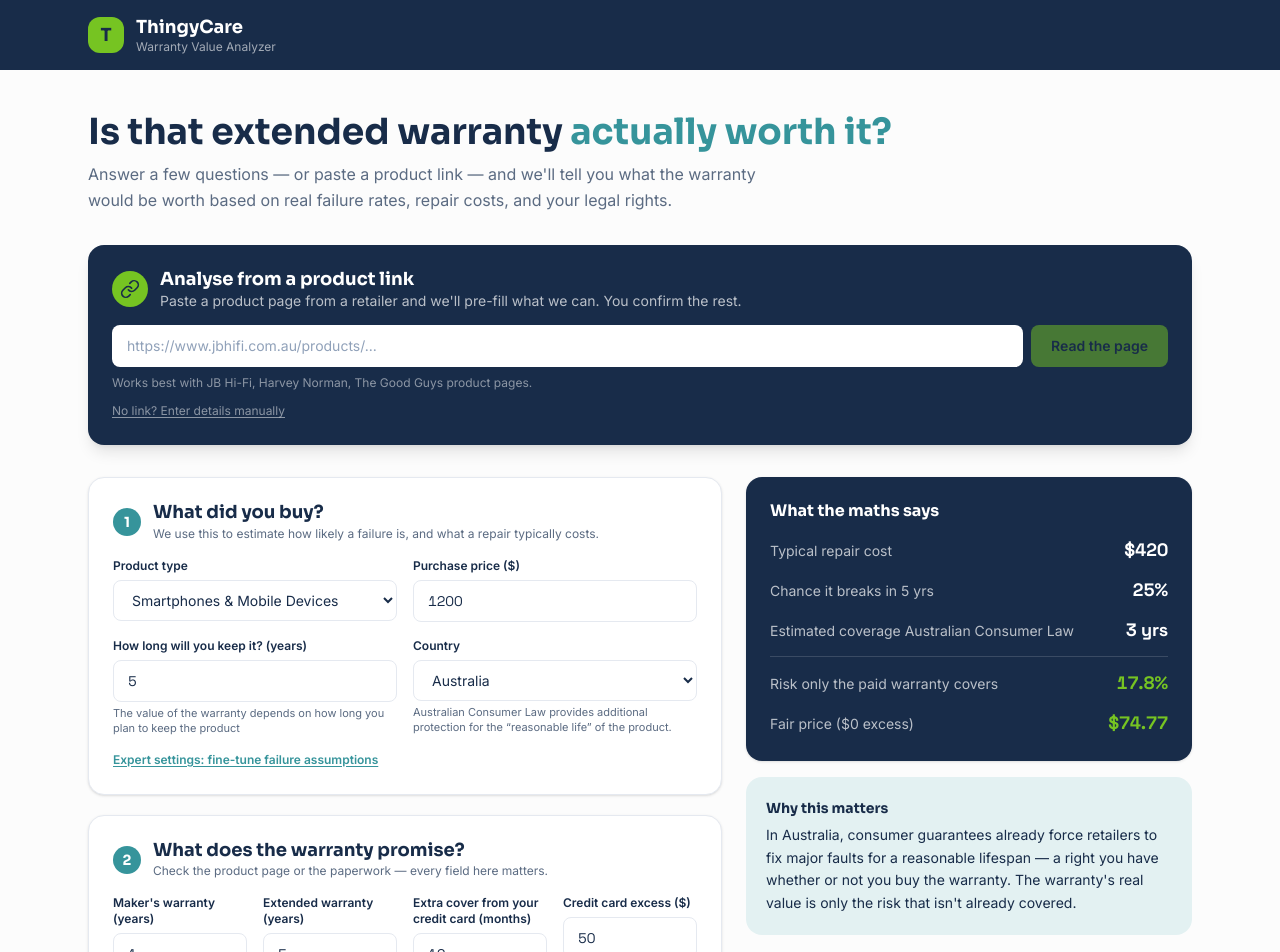
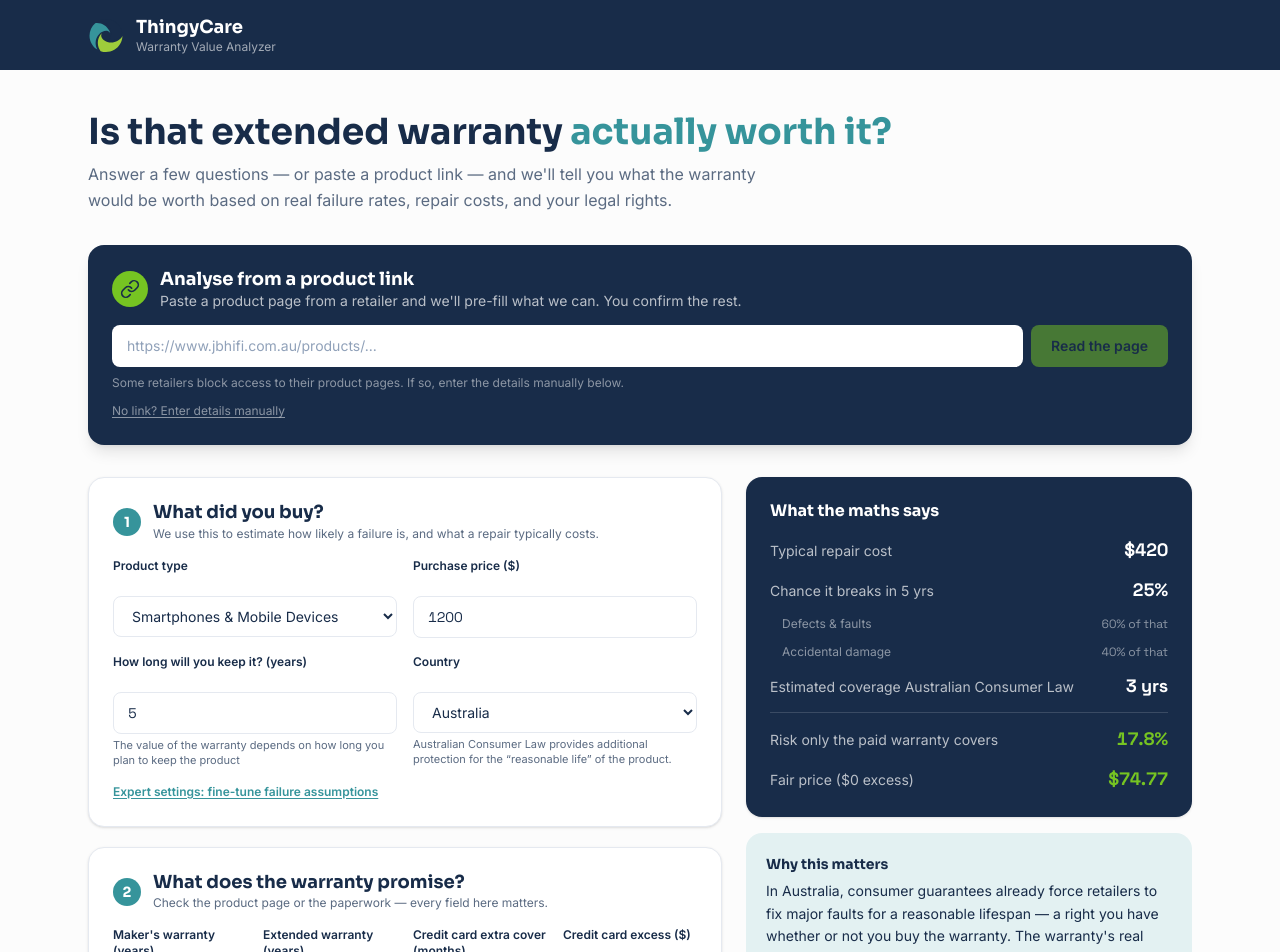
Before and after one commit to ivandenisovich/extended-warranty-calculator, a Next.js app: page / in a window 1280 px wide. Shown: the top 952 px of the page. Built offline with nearby package versions, Linux system fonts and the light colour scheme.

Commit message:
Updated 4107097-ThingyCare_Icon.svg

```diff
--- a/app/InputFlow.tsx
+++ b/app/InputFlow.tsx
@@ -43,7 +43,7 @@ export const INITIAL_STATE: FormState = {
 
 const inputCls =
   'w-full rounded-lg border border-tc-border bg-white px-3.5 py-2.5 text-sm text-tc-navy focus:outline-none focus:ring-2 focus:ring-tc-teal focus:border-transparent transition-shadow';
-const labelCls = 'block text-xs font-semibold text-tc-navy mb-1.5';
+const labelCls = 'block text-xs font-semibold text-tc-navy mb-1.5 min-h-8';
 const stepBadge =
   'w-7 h-7 rounded-full bg-tc-teal text-white font-display text-sm font-bold flex items-center justify-center shrink-0';
 
@@ -174,7 +174,7 @@ export default function InputFlow({
 
       <StepCard n={2} title="What does the warranty promise?" subtitle="Check the product page or the paperwork — every field here matters.">
         <div className="grid grid-cols-2 sm:grid-cols-4 gap-4">
-          <Field label="Maker's warranty (years)" hint="Usually 1.">
+          <Field label="Maker's warranty (years)" hint="Check the retailer or manufacturer's website.">
             <input
               type="number"
               min={0}
@@ -193,7 +193,7 @@ export default function InputFlow({
             />
           </Field>
           <Field
-            label="Extra cover from your credit card (months)"
+            label="Credit card extra cover (months)"
             hint="Many cards extend the maker's warranty if you paid with them."
           >
             <input
--- a/app/LinkAnalyzer.tsx
+++ b/app/LinkAnalyzer.tsx
@@ -2,12 +2,6 @@
 
 import { useState } from 'react';
 import type { ExtractedProduct } from './extractTypes';
-
-const EXAMPLES = [
-  { label: 'JB Hi-Fi', hint: 'jbhifi.com.au' },
-  { label: 'Harvey Norman', hint: 'harveynorman.com.au' },
-  { label: 'The Good Guys', hint: 'thegoodguys.com.au' },
-];
 
 export default function LinkAnalyzer({
   onApply,
@@ -82,7 +76,7 @@ export default function LinkAnalyzer({
       </div>
 
       <p className="text-xs text-white/50 mt-2">
-        Works best with {EXAMPLES.map((e) => e.label).join(', ')} product pages.
+        Some retailers block access to their product pages. If so, enter the details manually below.
       </p>
 
       {error && (
--- a/app/NumbersSection.tsx
+++ b/app/NumbersSection.tsx
@@ -121,12 +121,14 @@ export default function NumbersSection({
 
   const mfrWidthPct = pct(mfrYears * 12);
   const { overlapMonths, postAclMonths } = evaluation.ewTrack;
+  const uncoveredStartPct = pct(Math.max(0, evaluation.uncovered.startMonth - 1));
   const trackPcts = {
     mfr: mfrWidthPct,
     aclExtra: pct(evaluation.estimatedAclYears * 12) - mfrWidthPct,
     ewOverlap: pct(overlapMonths),
     ewPostAcl: pct(postAclMonths),
     cc: pct(ccExtensionMonths),
+    uncovered: Math.max(0, 100 - uncoveredStartPct),
   };
 
   // Time axis: one tick per year of ownership, centred in each year band.
@@ -144,6 +146,10 @@ export default function NumbersSection({
     ccExtensionMonths > 0
       ? `${evaluation.ccTrack.riskPercentage}% of failures happen in the extra months your credit card adds to the maker's warranty${ccExcess > 0 ? ` (a ${ccExcess} excess applies per claim)` : ' (no excess)'}.`
       : 'No credit card extension — add one in step 2 if your card offers it.';
+  const uncoveredTooltip =
+    evaluation.uncovered.riskPercentage > 0
+      ? `${evaluation.uncovered.riskPercentage}% of failures happen after every layer of cover has ended — nobody pays for these, you do.`
+      : 'Some form of cover runs for your whole ownership period, so nothing falls outside it.';
 
   return (
     <div className="space-y-5">
@@ -265,6 +271,13 @@ export default function NumbersSection({
             gridlines={gridlines}
             segments={[{ leftPct: trackPcts.mfr, widthPct: trackPcts.cc, riskPct: evaluation.ccTrack.riskPercentage, color: ORANGE, text: 'light', tooltip: ccTooltip }]}
           />
+          {evaluation.uncovered.riskPercentage > 0 && (
+            <TrackBar
+              label="Not covered"
+              gridlines={gridlines}
+              segments={[{ leftPct: uncoveredStartPct, widthPct: trackPcts.uncovered, riskPct: evaluation.uncovered.riskPercentage, color: '#b7bdc9', text: 'dark', tooltip: uncoveredTooltip }]}
+            />
+          )}
         </div>
         {/* Time axis */}
         <div className="grid grid-cols-12 gap-2 mt-1.5">
@@ -293,6 +306,9 @@ export default function NumbersSection({
           <span className="flex items-center gap-1.5"><span className="w-3 h-3 rounded-sm" style={{ background: LIME }} /> Paid warranty (from purchase, also covered free)</span>
           <span className="flex items-center gap-1.5"><span className="w-3 h-3 rounded-sm" style={{ background: '#93d95e' }} /> Paid warranty (only this covers you)</span>
           <span className="flex items-center gap-1.5"><span className="w-3 h-3 rounded-sm" style={{ background: ORANGE }} /> Credit card extension</span>
+          {evaluation.uncovered.riskPercentage > 0 && (
+            <span className="flex items-center gap-1.5"><span className="w-3 h-3 rounded-sm" style={{ background: '#b7bdc9' }} /> Not covered by anything — you carry this risk</span>
+          )}
         </div>
       </section>
 
--- a/app/page.tsx
+++ b/app/page.tsx
@@ -62,9 +62,11 @@ export default function Home() {
       {/* Header */}
       <header className="bg-tc-navy text-white">
         <div className="max-w-6xl mx-auto px-4 md:px-6 py-4 flex items-center gap-3">
-          <div className="w-9 h-9 rounded-xl bg-tc-lime flex items-center justify-center font-display font-bold text-tc-navy text-lg">
-            T
-          </div>
+          <img
+            src="/4107097-ThingyCare_Icon.svg"
+            alt="ThingyCare logo"
+            className="w-9 h-9 object-contain"
+          />
           <div>
             <div className="font-display font-bold text-lg leading-tight">ThingyCare</div>
             <div className="text-xs text-white/60 leading-tight">Warranty Value Analyzer</div>
@@ -139,6 +141,14 @@ export default function Home() {
                   <dt className="text-white/70">Chance it breaks in {form.ownershipYears} yrs</dt>
                   <dd className="font-numeric font-bold text-lg">{evaluation.totalFailureRatePct}%</dd>
                 </div>
+                <div className="flex justify-between items-baseline gap-3 pl-3 text-xs text-white/50">
+                  <dt>Defects &amp; faults</dt>
+                  <dd className="font-numeric">{evaluation.defectSharePct}% of that</dd>
+                </div>
+                <div className="flex justify-between items-baseline gap-3 pl-3 text-xs text-white/50">
+                  <dt>Accidental damage</dt>
+                  <dd className="font-numeric">{evaluation.accidentalSharePct}% of that</dd>
+                </div>
                 {form.jurisdiction === 'australia' && (
                   <div className="flex justify-between items-baseline gap-3">
                     <dt className="text-white/70">Estimated coverage Australian Consumer Law</dt>
--- a/app/warrantyEngine.ts
+++ b/app/warrantyEngine.ts
@@ -158,6 +158,11 @@ export interface EvaluationResult {
   aclTrack: TrackSummary;
   ewTrack: EwTrackSummary;
   ccTrack: TrackSummary;
+  uncovered: {
+    riskPercentage: number;
+    // First month of ownership with no cover at all (1-based; 0 = covered throughout)
+    startMonth: number;
+  };
   annualTimeline: AnnualPoint[];
   matrix: {
     premiums: number[];
@@ -275,6 +280,13 @@ export function evaluateWarranty(input: EvaluationInput): EvaluationResult {
   let ewOverlapRisk = 0;
   let ewPostAclRisk = 0;
   let ewNetRisk = 0;
+  let uncoveredRisk = 0;
+  const allCoverEndMonths = Math.max(
+    mfrMonths,
+    isAustralia ? aclMonths : 0,
+    ewEndMonths
+  );
+  const uncoveredStartMonth = allCoverEndMonths + 1;
 
   for (let y = 1; y <= totalYears; y++) {
     const pDefect = defectWeights[y - 1] * totalDefectProb;
@@ -321,6 +333,13 @@ export function evaluateWarranty(input: EvaluationInput): EvaluationResult {
 
     if (startMonth > mfrMonths && endMonth <= ccEndMonths) {
       ccRisk += pDefect;
+    }
+
+    if (startMonth <= allCoverEndMonths && endMonth > allCoverEndMonths) {
+      const uncoveredMonthsInYear = endMonth - allCoverEndMonths;
+      uncoveredRisk += (pDefect + pAccidental) * (uncoveredMonthsInYear / 12);
+    } else if (startMonth > allCoverEndMonths) {
+      uncoveredRisk += pDefect + pAccidental;
     }
 
     annualTimeline.push({
@@ -398,6 +417,10 @@ export function evaluateWarranty(input: EvaluationInput): EvaluationResult {
       riskPercentage: Number((ccRisk * 100).toFixed(1)),
       expectedValue: Math.round(ccEV),
     },
+    uncovered: {
+      riskPercentage: Number((uncoveredRisk * 100).toFixed(1)),
+      startMonth: uncoveredRisk > 0 ? uncoveredStartMonth : 0,
+    },
     annualTimeline,
     matrix: {
       premiums,
```
Also changed, not shown: public/4107097-ThingyCare_Icon.svg.
